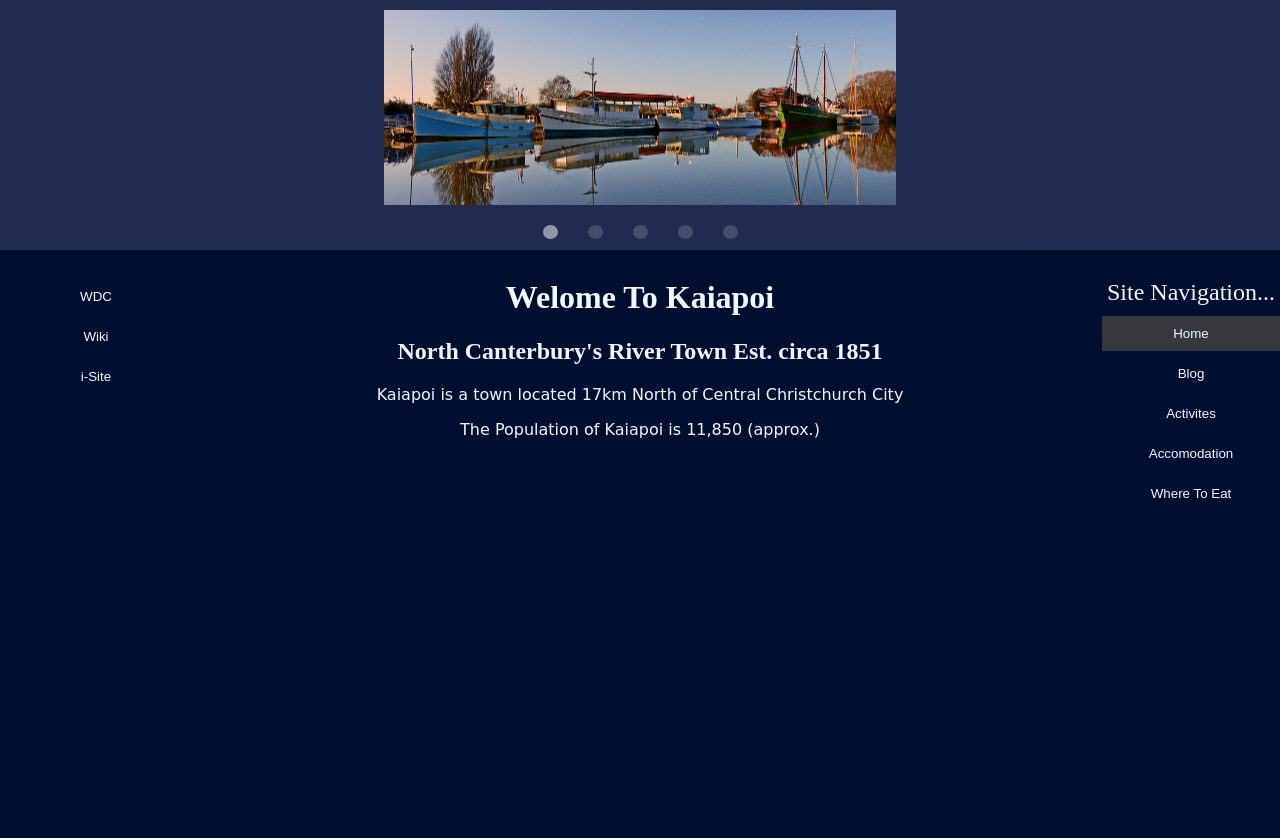
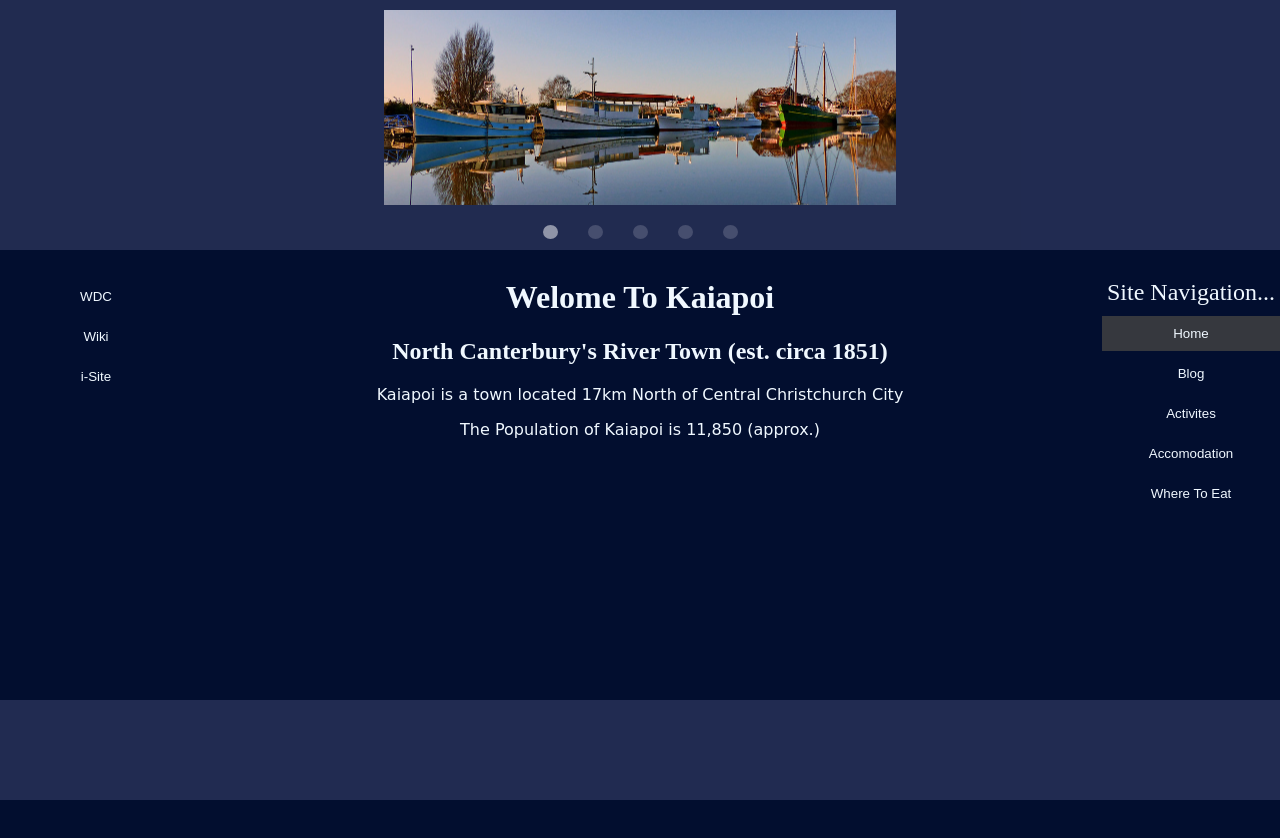
Before and after one commit to Anton-Stechman/BIT503_A3, a plain HTML site: page index.html in a window 1280 px wide. Drawn offline with Linux system fonts and the light colour scheme.

Commit message:
Add files via upload

```diff
--- a/homePage.html
+++ b/homePage.html
@@ -9,7 +9,10 @@
     <body>
         <div class="main main--page">
             <h1>Welome To Kaiapoi</h1>
-            <h2>North Canterbury's River Town Est. circa 1851 </h2>
+            <h2>North Canterbury's River Town (est. circa 1851)</h2>
+            <p></p>
+            <p></p>
+            <p></p>
             <p>Kaiapoi is a town located 17km North of Central Christchurch City</p>
             <p>The Population of Kaiapoi is 11,850 (approx.)</p>
             <p></p>
--- a/style.css
+++ b/style.css
@@ -1,6 +1,15 @@
 body
 {
     background-color: rgb(2, 14, 47);
+}
+footer
+{
+    height: 100px;
+    width: 100%;
+    bottom: 0;
+    left: 0;
+    position: fixed;
+    background-color: rgba(116, 118, 168, 0.28);
 }
 p
 {
@@ -86,7 +95,7 @@ a
 {
     /*object-fit:cover;*/
     border-style: none;
-    height: 600px;
+    height: 570px;
     width: 60%;
 
 }
```
